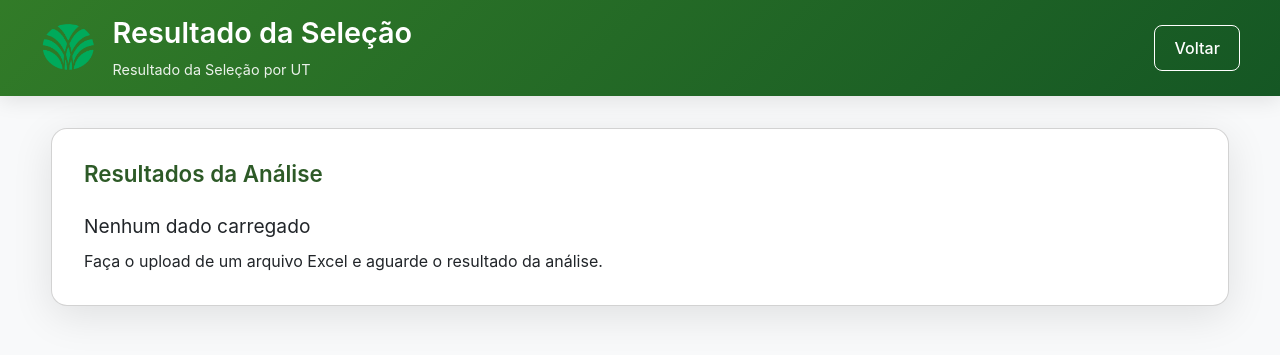
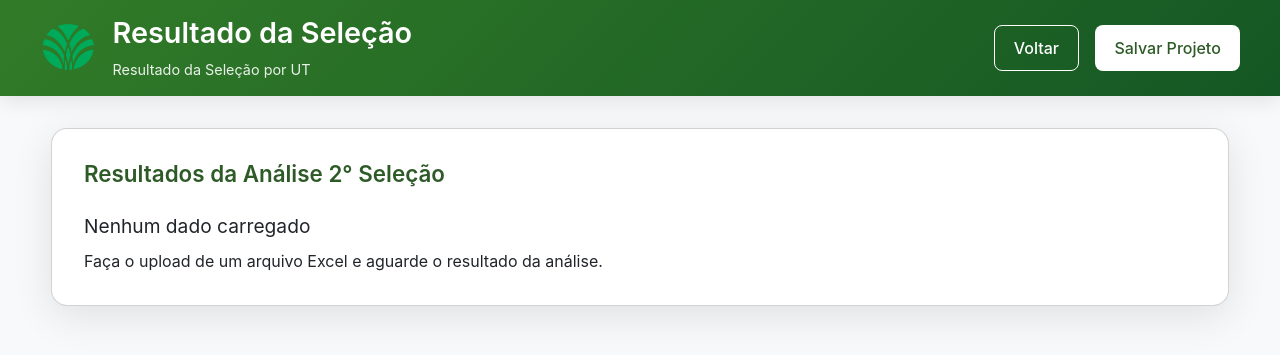
Before and after one commit to JonasMoreira56/selecao-corte, a Flask app: template templates/resultado.html in a window 1280 px wide. Shown: the top 355 px of the page. Run offline with Flask 3, Linux system fonts and the light colour scheme; the template is opened without the code that fills it, so the values that code supplies are empty.

Commit message:
refactor: alterações na pagina de config/index/resultado adição de imagem na barra da página

```diff
--- a/app.py
+++ b/app.py
@@ -212,7 +212,7 @@ def upload_file():
         file.save(caminho_original)
 
         # Define um nome para o arquivo processado
-        nome_arquivo_processado = f"selecionado_corte_{filename}"
+        nome_arquivo_processado = f"selecao_UPA_{filename}"
 
         # Chama a função de processamento
         # e salva o arquivo processado na pasta 'processed'
--- a/templates/config.html
+++ b/templates/config.html
@@ -5,6 +5,7 @@
     <meta charset="utf-8" />
     <meta name="viewport" content="width=device-width, initial-scale=1" />
     <title>Configurações de Análise</title>
+    <link rel="shortcut icon" type="imagex/png" href="static/img/logo.png" />
     <link
       href="https://cdn.jsdelivr.net/npm/bootstrap@5.3.3/dist/css/bootstrap.min.css"
       rel="stylesheet"
--- a/templates/index.html
+++ b/templates/index.html
@@ -153,7 +153,7 @@
     </div>
 
     <div class="card">
-      <h2>Resultados da Análise (1° Seleção)</h2>
+      <h2>Resultados da Análise 1° Seleção</h2>
 
       <div class="results-area" id="resultsArea">
         {% if resultado %}
--- a/templates/resultado.html
+++ b/templates/resultado.html
@@ -13,6 +13,7 @@
       rel="stylesheet"
       href="{{ url_for('static', filename='style.css') }}"
     />
+
   </head>
   <body>
     <header class="header">
@@ -32,13 +33,15 @@
         </div>
         <div class="header-buttons">
           <a href="javascript:history.back()" class="btn btn-secondary">Voltar</a>
+          <a href="javascript:history.back()" class="btn btn-primary">Salvar Projeto</a>
+
         </div>
       </div>
     </header>
 
 
      <div class="card">
-      <h2>Resultados da Análise</h2>
+      <h2>Resultados da Análise 2° Seleção</h2>
 
       <div class="results-area-resul" id="resultsArea">
         {% if resultado %}
```
